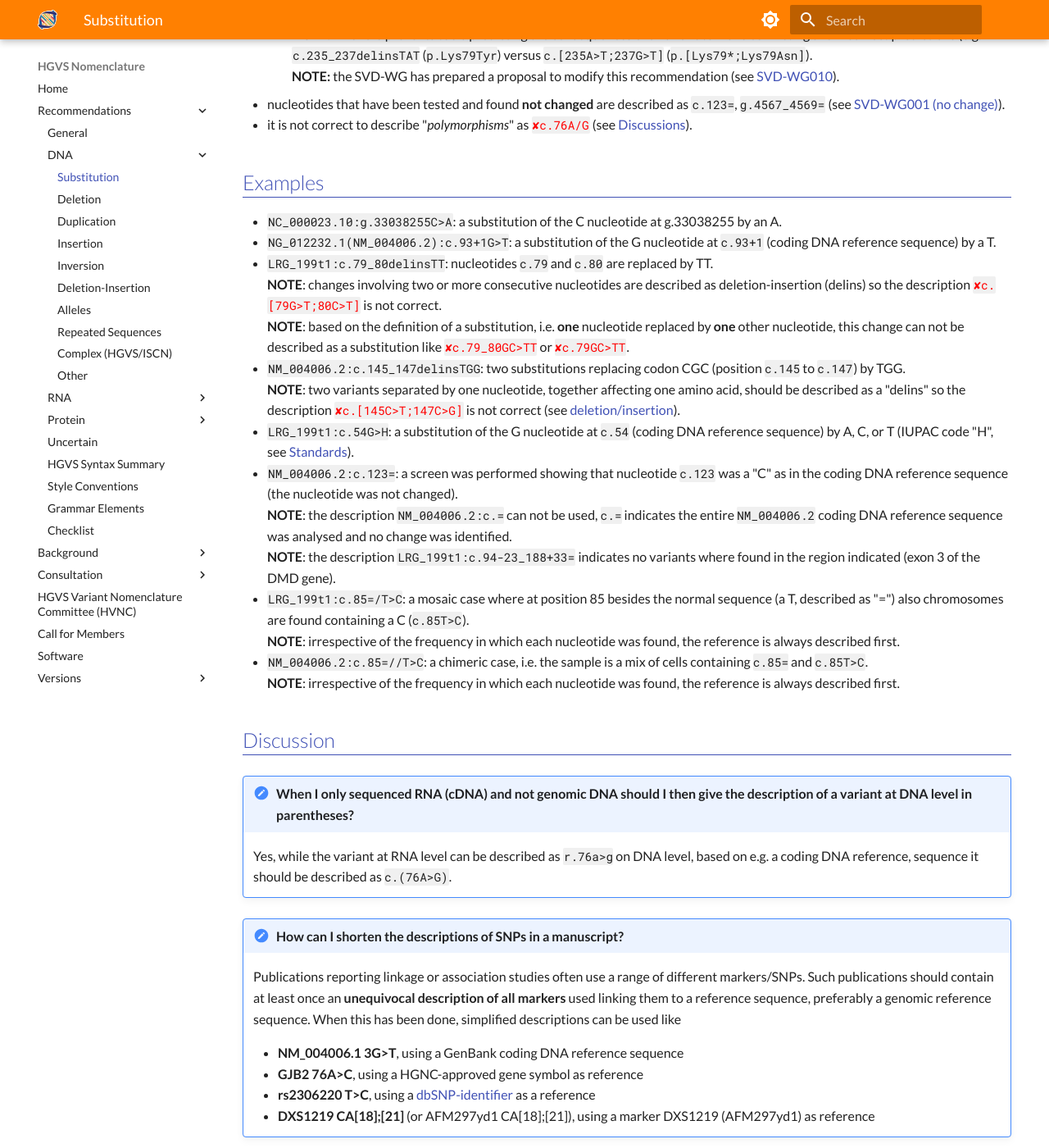
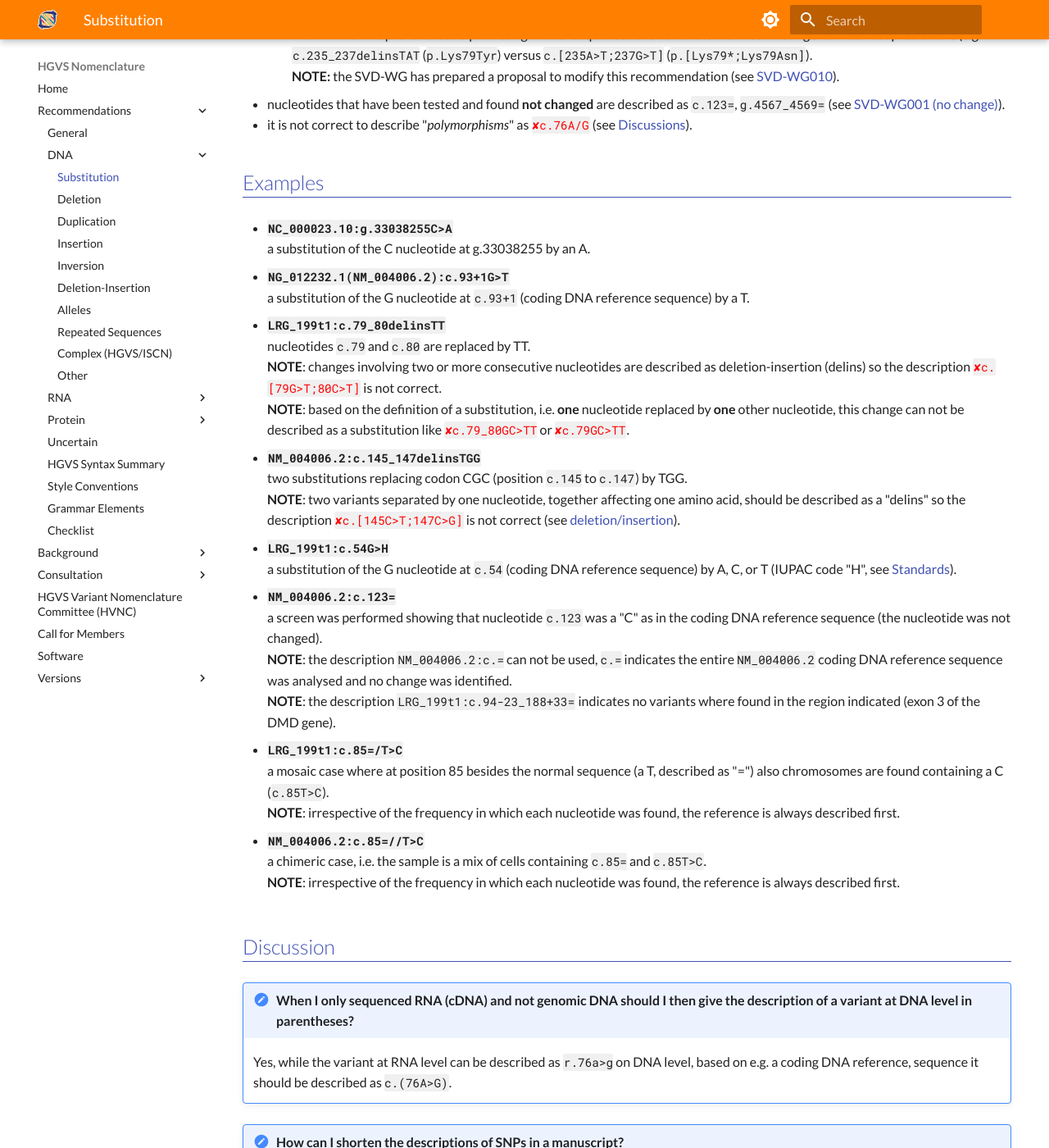
Before and after one commit to HGVSnomenclature/hgvs-nomenclature, an MkDocs documentation site: the page built from docs/recommendations/DNA/substitution.md, in a window 1280 px wide and 1400 px high, scrolled down 612 px. Shown: the whole window at 82% size. Built offline with MkDocs 1.6.1 and Material for MkDocs 9.7.7, drawn with Linux system fonts in a browser that asks for light colours.

Commit message:
Apply more styling from the original page.

```diff
--- a/docs/recommendations/DNA/substitution.md
+++ b/docs/recommendations/DNA/substitution.md
@@ -23,20 +23,35 @@ bin/pull-syntax -f docs/syntax.yaml dna.sub
 
 ## Examples
 
-- `NC_000023.10:g.33038255C>A`: a substitution of the C nucleotide at g.33038255 by an A.
-- `NG_012232.1(NM_004006.2):c.93+1G>T`: a substitution of the G nucleotide at `c.93+1` (coding DNA reference sequence) by a T.
-- `LRG_199t1:c.79_80delinsTT`: nucleotides `c.79` and `c.80` are replaced by TT.<br>
-   **NOTE**: changes involving two or more consecutive nucleotides are described as deletion-insertion (delins) so the description <code class="invalid">c.[79G>T;80C>T]</code> is not correct.<br>
-   **NOTE**: based on the definition of a substitution, i.e. **one** nucleotide replaced by **one** other nucleotide, this change can not be described as a substitution like <code class="invalid">c.79_80GC>TT</code> or <code class="invalid">c.79GC>TT</code>.
-- `NM_004006.2:c.145_147delinsTGG`: two substitutions replacing codon CGC (position `c.145` to `c.147`) by TGG.<br>
-   **NOTE**: two variants separated by one nucleotide, together affecting one amino acid, should be described as a "delins" so the description <code class="invalid">c.[145C>T;147C>G]</code> is not correct (see [deletion/insertion](delins.md)).
-- `LRG_199t1:c.54G>H`: a substitution of the G nucleotide at `c.54` (coding DNA reference sequence) by A, C, or T (IUPAC code "H", see [Standards](../../background/standards.md)).
-- `NM_004006.2:c.123=`: a screen was performed showing that nucleotide `c.123` was a "C" as in the coding DNA reference sequence (the nucleotide was not changed).<br>
-   **NOTE**: the description `NM_004006.2:c.=` can not be used, `c.=` indicates the entire `NM_004006.2` coding DNA reference sequence was analysed and no change was identified.<br>
-   **NOTE**: the description `LRG_199t1:c.94-23_188+33=` indicates no variants where found in the region indicated (exon 3 of the DMD gene).
-- `LRG_199t1:c.85=/T>C`: a mosaic case where at position 85 besides the normal sequence (a T, described as "=") also chromosomes are found containing a C (`c.85T>C`).<br>
-   **NOTE**: irrespective of the frequency in which each nucleotide was found, the reference is always described first.
-- `NM_004006.2:c.85=//T>C`: a chimeric case, i.e. the sample is a mix of cells containing `c.85=` and `c.85T>C`.<br>
+- **`NC_000023.10:g.33038255C>A`**<br>
+  a substitution of the C nucleotide at g.33038255 by an A.
+
+- **`NG_012232.1(NM_004006.2):c.93+1G>T`**<br>
+  a substitution of the G nucleotide at `c.93+1` (coding DNA reference sequence) by a T.
+
+- **`LRG_199t1:c.79_80delinsTT`**<br>
+  nucleotides `c.79` and `c.80` are replaced by TT.<br>
+  **NOTE**: changes involving two or more consecutive nucleotides are described as deletion-insertion (delins) so the description <code class="invalid">c.[79G>T;80C>T]</code> is not correct.<br>
+  **NOTE**: based on the definition of a substitution, i.e. **one** nucleotide replaced by **one** other nucleotide, this change can not be described as a substitution like <code class="invalid">c.79_80GC>TT</code> or <code class="invalid">c.79GC>TT</code>.
+
+- **`NM_004006.2:c.145_147delinsTGG`**<br>
+  two substitutions replacing codon CGC (position `c.145` to `c.147`) by TGG.<br>
+  **NOTE**: two variants separated by one nucleotide, together affecting one amino acid, should be described as a "delins" so the description <code class="invalid">c.[145C>T;147C>G]</code> is not correct (see [deletion/insertion](delins.md)).
+
+- **`LRG_199t1:c.54G>H`**<br>
+  a substitution of the G nucleotide at `c.54` (coding DNA reference sequence) by A, C, or T (IUPAC code "H", see [Standards](../../background/standards.md)).
+
+- **`NM_004006.2:c.123=`**<br>
+  a screen was performed showing that nucleotide `c.123` was a "C" as in the coding DNA reference sequence (the nucleotide was not changed).<br>
+  **NOTE**: the description `NM_004006.2:c.=` can not be used, `c.=` indicates the entire `NM_004006.2` coding DNA reference sequence was analysed and no change was identified.<br>
+  **NOTE**: the description `LRG_199t1:c.94-23_188+33=` indicates no variants where found in the region indicated (exon 3 of the DMD gene).
+
+- **`LRG_199t1:c.85=/T>C`**<br>
+  a mosaic case where at position 85 besides the normal sequence (a T, described as "=") also chromosomes are found containing a C (`c.85T>C`).<br>
+  **NOTE**: irrespective of the frequency in which each nucleotide was found, the reference is always described first.
+
+- **`NM_004006.2:c.85=//T>C`**<br>
+  a chimeric case, i.e. the sample is a mix of cells containing `c.85=` and `c.85T>C`.<br>
   **NOTE**: irrespective of the frequency in which each nucleotide was found, the reference is always described first.
 
 ## Discussion
```
